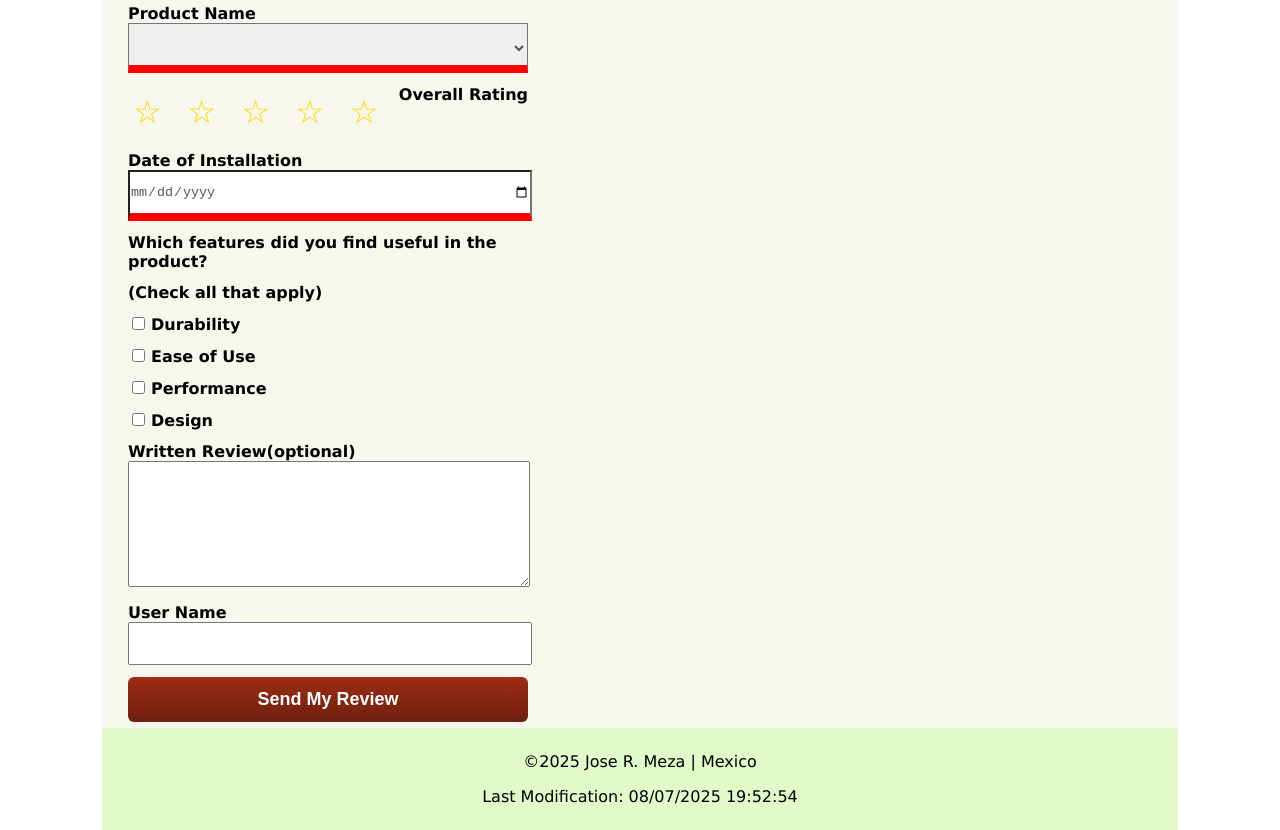
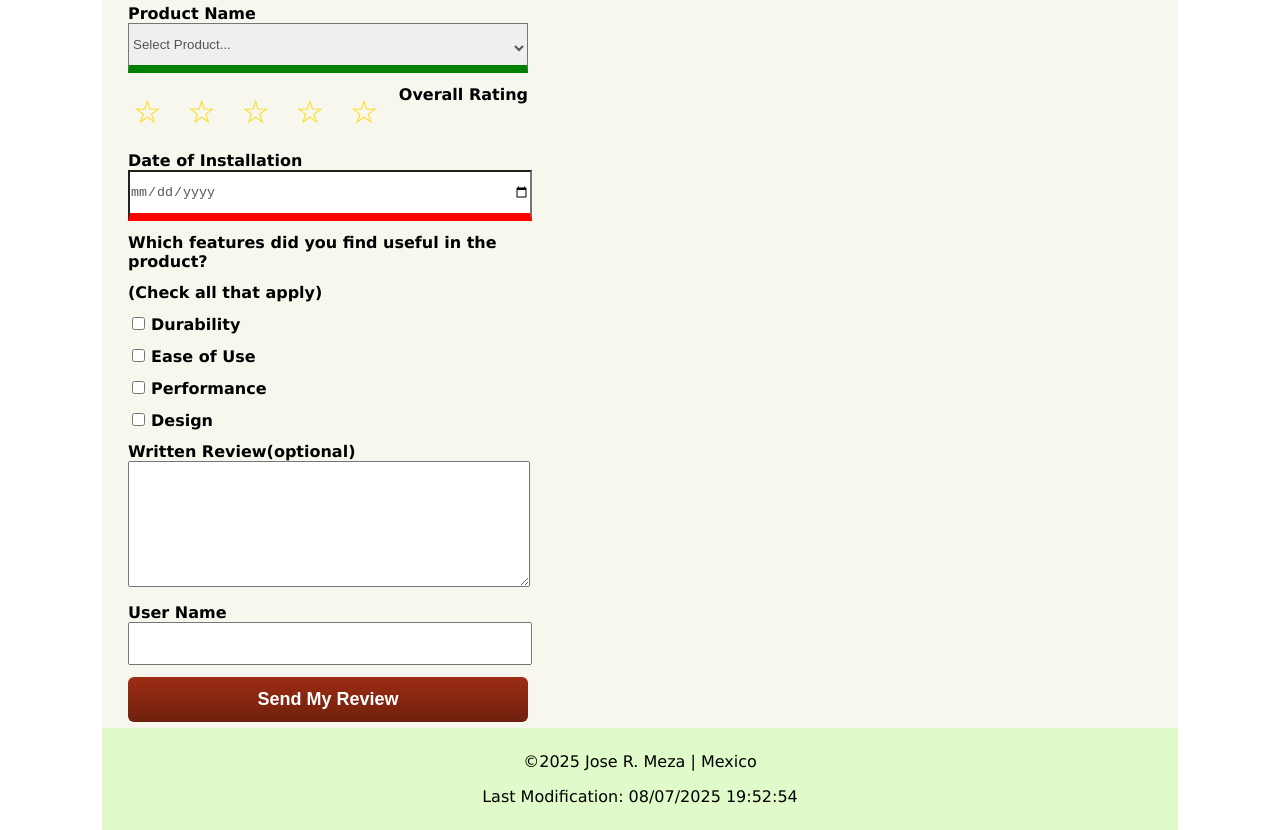
Before and after one commit to kukomeza/wdd131, a plain HTML site: page form.html in a window 1280 px wide. Shown: the part 62-892 px from the top of the page. Drawn offline with Linux system fonts and the light colour scheme.

Commit message:
Another fix to option

```diff
--- a/form.html
+++ b/form.html
@@ -23,7 +23,7 @@
         <main class= main>
             <form action="review.html" method="get" class="revfrm">
                 <label>Product Name <select name="product" id="product" required>
-                    <option disabled selected aria-placeholder="Select a Product..."></option>
+                    <label><option disabled selected>Select Product...</option></label>
                 </select></label>
 
                 <div class="stars">Overall Rating
```
